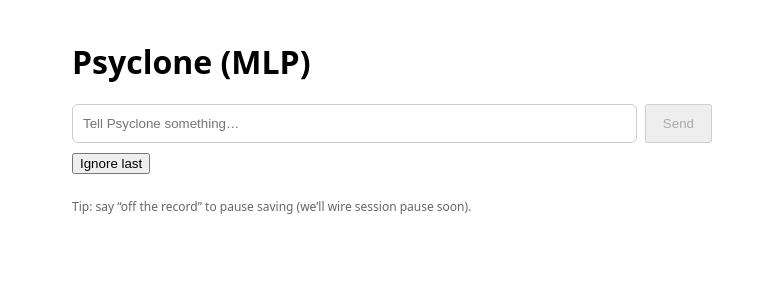
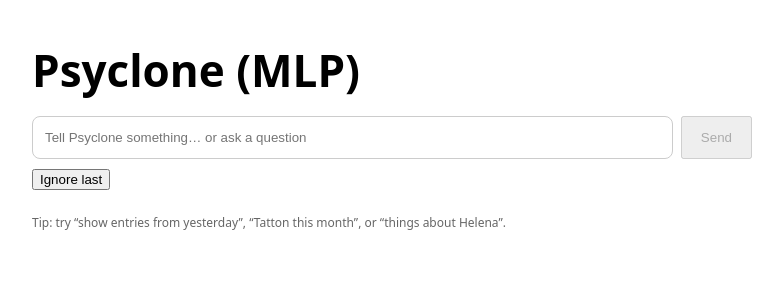
Before and after one commit to JamesWemyss/psyclone-mlp, a Next.js app: page / in a window 1280 px wide. Shown: the top 300 px of the page, without its empty margins (248-1031 px from the left). Built offline with nearby package versions, Linux system fonts and the light colour scheme.

Commit message:
Update page.js

```diff
--- a/app/page.js
+++ b/app/page.js
@@ -4,22 +4,36 @@
 export default function Home() {
   const [msg, setMsg] = useState('');
   const [status, setStatus] = useState('');
+  const [items, setItems] = useState([]);
   const [loading, setLoading] = useState(false);
 
   const submit = async (e) => {
     e.preventDefault();
     if (!msg.trim()) return;
     setLoading(true);
-    setStatus('');
+    setStatus(''); setItems([]);
     try {
-      const res = await fetch('/api/save', {
+      const res = await fetch('/api/ask', {
         method: 'POST',
         headers: { 'Content-Type': 'application/json' },
         body: JSON.stringify({ message: msg })
       });
       const data = await res.json();
       if (!res.ok) throw new Error(data.reason || 'Failed');
-      setStatus(data.saved ? `Saved ✅ ${data.summary || ''}` : `Not saved: ${data.reason || ''}`);
+
+      if (data.type === 'saved') {
+        setStatus(`Saved ✅ ${data.summary || ''}`);
+      } else if (data.type === 'results') {
+        if (data.count === 0) setStatus('No matches.');
+        else setStatus(`Found ${data.count} item(s):`);
+        setItems(data.items || []);
+      } else if (data.type === 'no-save') {
+        setStatus(`Not saved: ${data.reason || ''}`);
+      } else if (data.type === 'no-action') {
+        setStatus('Not a save or search. (We can add small talk later.)');
+      } else {
+        setStatus('OK');
+      }
       setMsg('');
     } catch (err) {
       setStatus(`Error: ${err.message}`);
@@ -30,37 +44,55 @@
 
   const ignoreLast = async () => {
     setLoading(true);
-    setStatus('');
+    setStatus(''); setItems([]);
     try {
       const res = await fetch('/api/ignore-last', { method: 'POST' });
       const data = await res.json();
       if (!res.ok) throw new Error(data.reason || 'Failed to ignore');
       setStatus(`Ignored ✅ ${data.summary || ''}`);
-    } catch (err) {
-      setStatus(`Error: ${err.message}`);
+    } catch (e) {
+      setStatus(`Error: ${e.message}`);
     } finally {
       setLoading(false);
     }
   };
 
   return (
-    <main style={{ maxWidth: 640, margin: '40px auto', fontFamily: 'system-ui, sans-serif' }}>
-      <h1>Psyclone (MLP)</h1>
+    <main style={{ maxWidth: 720, margin: '40px auto', fontFamily: 'system-ui, sans-serif' }}>
+      <h1 style={{ fontSize: 44, marginBottom: 16 }}>Psyclone (MLP)</h1>
       <form onSubmit={submit} style={{ display: 'flex', gap: 8 }}>
         <input
-          style={{ flex: 1, padding: 10, border: '1px solid #ccc', borderRadius: 6 }}
-          placeholder="Tell Psyclone something…"
+          style={{ flex: 1, padding: 12, border: '1px solid #ccc', borderRadius: 8 }}
+          placeholder="Tell Psyclone something… or ask a question"
           value={msg}
           onChange={(e) => setMsg(e.target.value)}
         />
-        <button disabled={loading || !msg.trim()} style={{ padding: '10px 16px' }}>
+        <button disabled={loading || !msg.trim()} style={{ padding: '12px 18px' }}>
           {loading ? 'Working…' : 'Send'}
         </button>
       </form>
-      <button onClick={ignoreLast} style={{ marginTop: 10 }}>Ignore last</button>
-      <p style={{ marginTop: 14, color: '#333' }}>{status}</p>
+
+      <div style={{ marginTop: 10, display: 'flex', gap: 8 }}>
+        <button onClick={ignoreLast}>Ignore last</button>
+      </div>
+
+      <p style={{ marginTop: 16 }}>{status}</p>
+
+      {items.length > 0 && (
+        <ul style={{ marginTop: 8, paddingLeft: 18 }}>
+          {items.map((it) => (
+            <li key={it.id} style={{ marginBottom: 8 }}>
+              <strong>[{it.kind}]</strong> {it.content}
+              {it.happened_at ? ` — ${new Date(it.happened_at).toLocaleString()}` : ''}
+              {it.person_names?.length ? ` — people: ${it.person_names.join(', ')}` : ''}
+              {it.category ? ` — ${it.category}` : ''}
+            </li>
+          ))}
+        </ul>
+      )}
+
       <p style={{ marginTop: 24, fontSize: 12, color: '#666' }}>
-        Tip: say “off the record” to pause saving (we’ll wire session pause soon).
+        Tip: try “show entries from yesterday”, “Tatton this month”, or “things about Helena”.
       </p>
     </main>
   );
```
